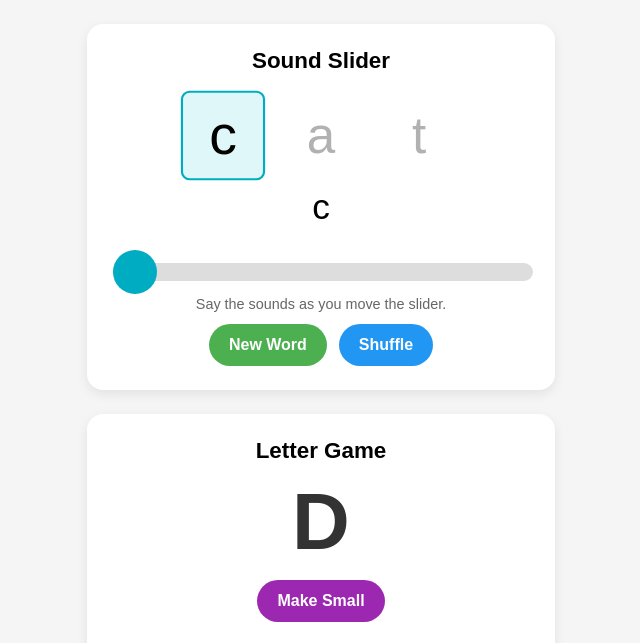
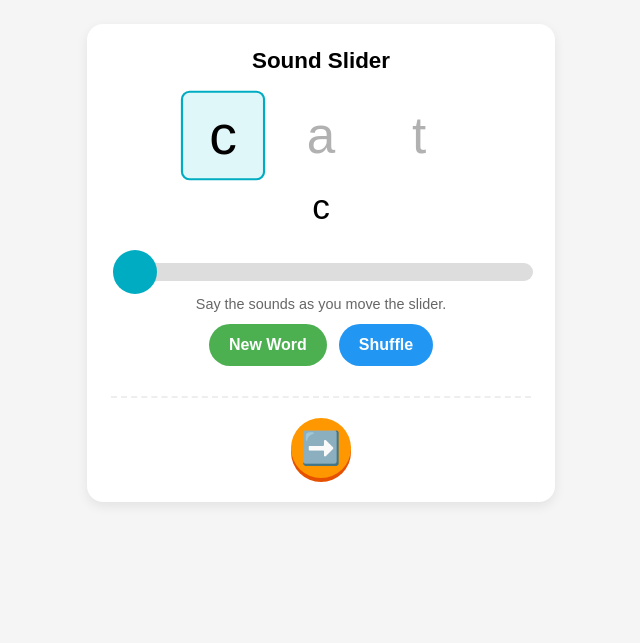
Before and after one commit to MickiEng/reading, a plain HTML site: page index.html in a window 1280 px wide. Shown: the top 643 px of the page, without its empty margins (319-959 px from the left). Drawn offline with nearby package versions, Linux system fonts and the light colour scheme; a web font is replaced by a local one.

Commit message:
Update index.html

```diff
--- a/index.html
+++ b/index.html
@@ -25,6 +25,7 @@
       padding-bottom: 40px; /* Space at bottom */
     }
 
+    /* Main Card Style */
     .card {
       background: white;
       padding: 24px;
@@ -34,11 +35,55 @@
       max-width: 420px;
       width: 90%;
       margin: 24px auto;
+      /* Default to hidden, JS will toggle 'active' */
+      display: none;
+    }
+
+    /* Only show the card that has the active class */
+    .card.active {
+      display: block;
+      animation: fadeIn 0.4s ease-in-out;
+    }
+
+    @keyframes fadeIn {
+      from { opacity: 0; transform: translateY(10px); }
+      to { opacity: 1; transform: translateY(0); }
     }
 
     h1 {
       font-size: 1.4rem;
       margin: 0 0 12px 0;
+    }
+
+    /* --- NAVIGATION BUTTONS --- */
+    .nav-row {
+      margin-top: 30px;
+      padding-top: 20px;
+      border-top: 2px dashed #eee;
+      display: flex;
+      justify-content: center; /* Centers the buttons */
+      gap: 40px; /* Space between Left and Right arrows */
+    }
+
+    .nav-btn {
+      background: #ff9800; /* Orange to distinguish from game buttons */
+      color: white;
+      font-size: 2rem;
+      width: 60px;
+      height: 60px;
+      border-radius: 50%;
+      border: none;
+      cursor: pointer;
+      display: flex;
+      align-items: center;
+      justify-content: center;
+      box-shadow: 0 4px 0 #e65100; /* 3D click effect */
+      transition: transform 0.1s, box-shadow 0.1s;
+    }
+
+    .nav-btn:active {
+      transform: translateY(4px);
+      box-shadow: 0 0 0 #e65100;
     }
 
     /* --- GAME 1: Sound Slider Styles --- */
@@ -127,7 +172,7 @@
       flex-wrap: wrap;
     }
 
-    button {
+    .game-btn {
       font-family: 'Andika', sans-serif;
       font-size: 1rem;
       padding: 12px 20px;
@@ -142,7 +187,7 @@
     }
 
     #shuffleBtn { background: #2196f3; }
-    button:active { transform: scale(0.97); }
+    .game-btn:active { transform: scale(0.97); }
 
     /* --- GAME 2: Letter Game Styles --- */
     .letter-display {
@@ -295,22 +340,26 @@
 </head>
 <body>
 
-  <div class="card">
+  <div id="game1" class="card active">
     <h1>Sound Slider</h1>
     <div id="letters" class="letters"></div>
     <div id="blendedWord" class="blended-word"></div>
     <input id="blendSlider" type="range" min="0" max="2" step="1" value="0">
     <div class="hint">Say the sounds as you move the slider.</div>
     <div class="buttons">
-      <button id="nextWordBtn">New Word</button>
-      <button id="shuffleBtn">Shuffle</button>
+      <button id="nextWordBtn" class="game-btn">New Word</button>
+      <button id="shuffleBtn" class="game-btn">Shuffle</button>
+    </div>
+
+    <div class="nav-row">
+      <button class="nav-btn" onclick="switchGame(2)">➡️</button>
     </div>
   </div>
 
-  <div class="card">
+  <div id="game2" class="card">
     <h1>Letter Game</h1>
     <div id="letterDisplay" class="letter-display">A</div>
-    <button id="caseToggleBtn" class="case-toggle-btn">Make Small</button>
+    <button id="caseToggleBtn" class="game-btn case-toggle-btn">Make Small</button>
     <div class="picture-buttons">
       <button id="optionLeft" class="picture-btn">
         <span class="emoji">🍎</span>
@@ -322,9 +371,14 @@
       </button>
     </div>
     <div id="letterFeedback" class="feedback"></div>
+
+    <div class="nav-row">
+      <button class="nav-btn" onclick="switchGame(1)">⬅️</button>
+      <button class="nav-btn" onclick="switchGame(3)">➡️</button>
+    </div>
   </div>
 
-  <div class="card">
+  <div id="game3" class="card">
     <h1>Word Game</h1>
     <div id="targetWord" class="target-word"></div>
     <div class="hint">Tap the bubble that matches the word.</div>
@@ -333,9 +387,31 @@
       </div>
 
     <div id="wordGameFeedback" class="feedback"></div>
+
+    <div class="nav-row">
+      <button class="nav-btn" onclick="switchGame(2)">⬅️</button>
+    </div>
   </div>
 
   <script>
+    /* ----------------------------------------------------------
+       NAVIGATION LOGIC
+       ---------------------------------------------------------- */
+    function switchGame(gameNumber) {
+      // Hide all cards
+      document.querySelectorAll('.card').forEach(card => {
+        card.classList.remove('active');
+      });
+
+      // Show requested card
+      const target = document.getElementById('game' + gameNumber);
+      if(target) {
+        target.classList.add('active');
+        window.scrollTo(0,0); // Reset scroll to top
+      }
+    }
+
+
     /* ----------------------------------------------------------
        SHARED UTILITIES
        ---------------------------------------------------------- */
```
